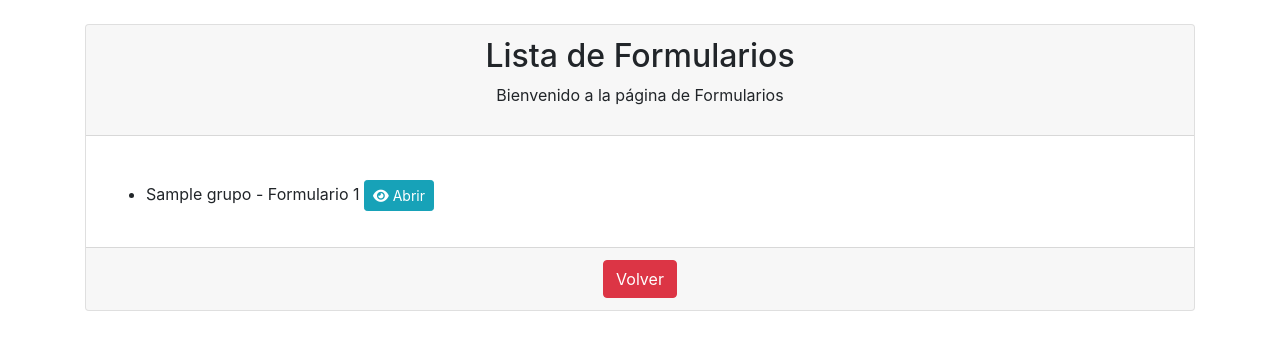
After one commit to wfarelt/atila_proyect, a Django app: page /formularios/ in a window 1280 px wide. The commit adds this page. Shown: the top 350 px of the page. Run offline with Django 4.2, Linux system fonts and the light colour scheme; tables that the repository leaves empty hold one stand-in row (values such as "Sample post"); some libraries are stand-ins or nearby versions.

Commit message:
add formulario2

```diff
--- a/decisiones/models.py
+++ b/decisiones/models.py
@@ -14,7 +14,7 @@ class Grupo(models.Model):
         return self.nombre
 
 class Formulario(models.Model):
-    grupo = models.ForeignKey(Grupo, on_delete=models.CASCADE)
+    grupo = models.ForeignKey(Grupo, on_delete=models.CASCADE, related_name='formularios')
     P4 = models.IntegerField(verbose_name='Indique la cantidad total de personal especializado de mano de obra de producción en un trimestre (en cantidad)')
     P5 = models.IntegerField(verbose_name='El total de personal especializado como máximo puede producir un total de unidades de productos terminados en trimestre de: (en cantidad)')
     P6 = models.DecimalField(verbose_name='Solo un personal especializado de mano de obra de producción en promedio tiene un costo trimestral de bolivianos. (Una sola persona)', max_digits=10, decimal_places=2)
@@ -52,7 +52,7 @@ class Formulario(models.Model):
     P45 = models.CharField(verbose_name='Cantidad de unidades a vender en este trimestre', max_length=100)
 
     def __str__(self):
-        return f'Formulario #{self.id}'
+        return f'Formulario #{self.id} - Grupo: {self.grupo.nombre}'
 
     class Meta:
         verbose_name = "Formulario"
--- a/decisiones/templates/decisiones/base.html
+++ b/decisiones/templates/decisiones/base.html
@@ -3,9 +3,13 @@
 <head>
     <meta charset="UTF-8">
     <meta name="viewport" content="width=device-width, initial-scale=1.0">
-    <title>Mi Proyecto Django con Bootstrap</title>
+    {% block title %}
+    <title>Atila-Proyect</title>
+    {% endblock %}
     <!-- Bootstrap CSS -->
     <link href="https://stackpath.bootstrapcdn.com/bootstrap/4.5.2/css/bootstrap.min.css" rel="stylesheet">
+    <!-- Font Awesome -->
+    <link rel="stylesheet" href="https://cdnjs.cloudflare.com/ajax/libs/font-awesome/6.0.0-beta3/css/all.min.css">
 </head>
 <body>
 
--- /dev/null
+++ b/decisiones/templates/decisiones/formulario_list.html
@@ -0,0 +1,36 @@
+{% extends 'decisiones/base.html' %}
+{% load static %}
+{% block title %}
+<title>Formulario2</title>
+{% endblock %}
+
+
+{% block content %}
+
+<div class="card mt-4 mb-4">
+    <div class="card-header">
+        <h2 class="text-center">Lista de Formularios</h2>
+        <p class="text-center">Bienvenido a la página de Formularios</p>
+    </div>
+    <div class="card-body">
+        <br>
+        {%for formulario in formularios %}
+        <ul>
+            <li>
+                {{ formulario.grupo }} - Formulario {{formulario.id}}
+
+                <a class="btn btn-info btn-sm" href="{%url 'formulario_view' formulario.id %}">
+                    <i class="fas fa-eye"></i> Abrir
+                </a>
+            </li>
+        </ul>
+        {% endfor %}
+    </div>
+    <div class="card-footer">
+        <div class="text-center">
+            <a class="btn btn-danger" href="{% url 'home' %}">Volver</a>
+        </div>
+    </div>
+</div>
+
+{% endblock %}
--- a/decisiones/urls.py
+++ b/decisiones/urls.py
@@ -1,7 +1,9 @@
 from django.urls import path
-from .views import home, FormularioNew
+from .views import home, FormularioNew, FormularioList, FormularioView
 
 urlpatterns = [
     path('', home, name='home'),
+    path('formularios/', FormularioList.as_view(), name='formulario_list'),
     path('formularios/new', FormularioNew.as_view(), name='formulario_new'),
+    path('formularios/<int:pk>/', FormularioView.as_view(), name='formulario_view'),
 ]
--- a/decisiones/views.py
+++ b/decisiones/views.py
@@ -1,4 +1,4 @@
-from django.views.generic.edit import CreateView
+from django.views.generic import CreateView, UpdateView, DeleteView, ListView, DetailView
 from django.urls import reverse_lazy
 from django.shortcuts import render
 
@@ -12,9 +12,20 @@ def home(request):
     grupos = Grupo.objects.all()
     return render(request, 'decisiones/home.html', {'cant_grupos':cant_grupos, 'grupos': grupos})
 
-
 class FormularioNew(CreateView):
     model = Formulario
     template_name = 'decisiones/formulario_form.html'
     form_class = FormularioForm
-    success_url = reverse_lazy('home')
+    success_url = reverse_lazy('formulario_new')
+    message = 'Formulario creado con éxito'
+
+# Formulario view
+class FormularioList(ListView):
+    model = Formulario
+    template_name = 'decisiones/formulario_list.html'
+    context_object_name = 'formularios'
+
+# Formulario2
+class FormularioView(DetailView):
+    model = Formulario
+    template_name = 'decisiones/formulario2.html'
```
Also changed, not shown: decisiones/templates/decisiones/formulario2.html (added, +30 -0 lines), decisiones/templates/decisiones/formulario_form.html (+16 -2 lines), decisiones/templates/decisiones/home.html (+11 -6 lines).
